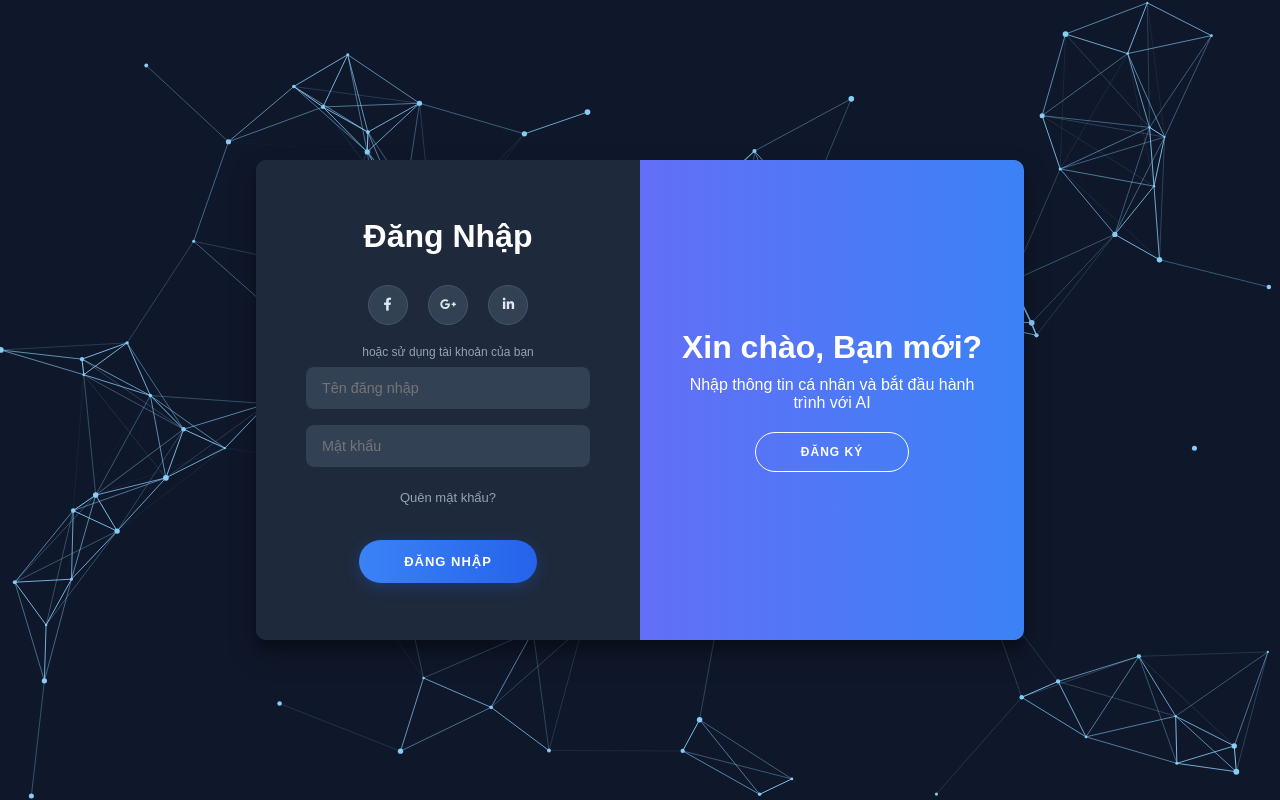
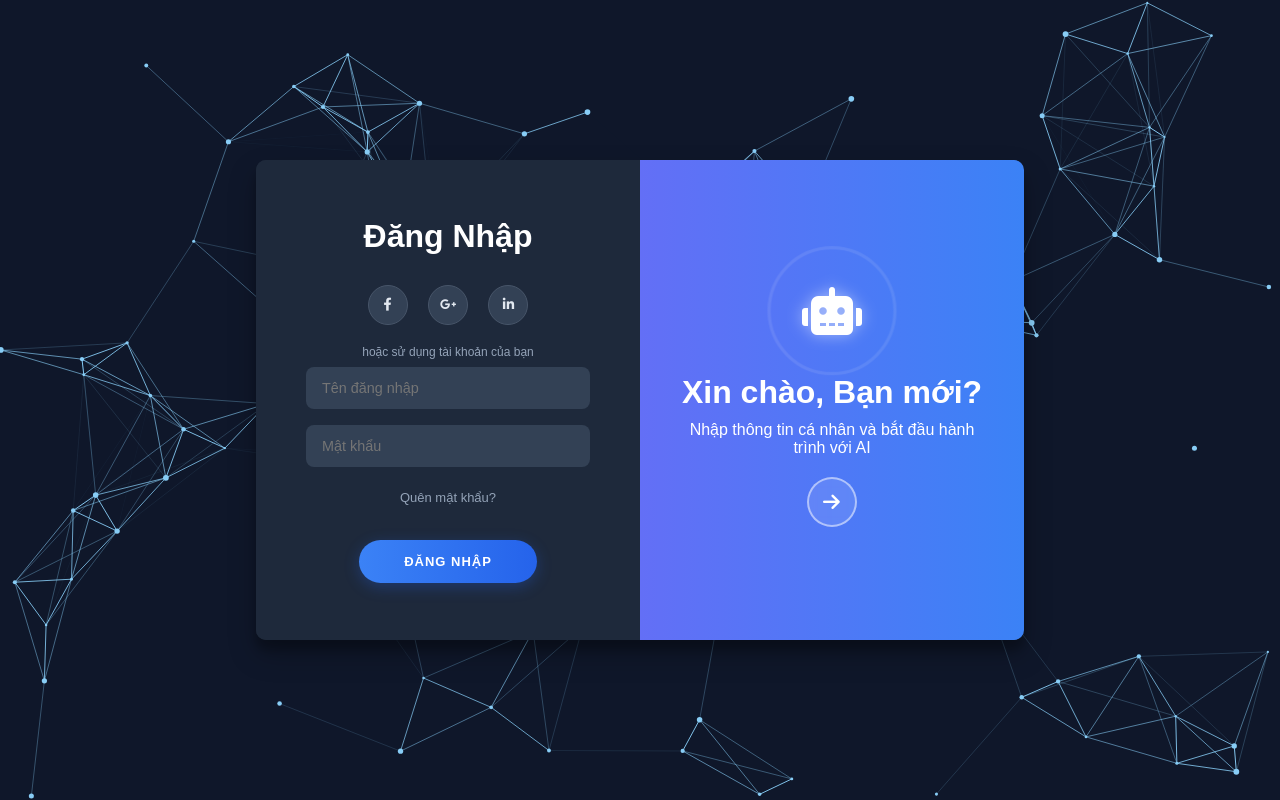
Before and after one commit to atm01232004-lgtm/AI_ObjectDetection, a Flask app: page /login in a window 1280 px wide. Run offline with Flask 3, Linux system fonts and the light colour scheme.

Commit message:
update login page

```diff
--- a/static/style.css
+++ b/static/style.css
@@ -1047,3 +1047,73 @@ button.ghost:focus {
 .target-table th { text-align: left; color: #88CDF6; padding: 10px; border-bottom: 1px solid #334155; }
 .target-table td { padding: 10px; border-bottom: 1px solid #334155; }
 .btn-del-target { color: #ef4444; background: none; border: none; cursor: pointer; }
+
+/* --- LOGO ANIMATION & ICON BUTTONS --- */
+
+/* 1. Container chứa Logo */
+.ai-logo-anim {
+    position: relative;
+    width: 80px;
+    height: 80px;
+    display: flex;
+    justify-content: center;
+    align-items: center;
+    margin-bottom: 20px; /* Cách tiêu đề ra một chút */
+    animation: float 3s ease-in-out infinite; /* Hiệu ứng lơ lửng */
+}
+
+/* Icon chính (Bộ não / Robot) */
+.ai-logo-anim i {
+    font-size: 3rem;
+    color: #fff;
+    z-index: 2;
+    text-shadow: 0 0 15px rgba(255,255,255,0.5);
+}
+
+/* Vòng tròn tỏa ra (Pulse effect) */
+.pulse-ring {
+    position: absolute;
+    width: 100%;
+    height: 100%;
+    border: 2px solid rgba(255, 255, 255, 0.3);
+    border-radius: 50%;
+    animation: pulse-ring 2s cubic-bezier(0.215, 0.61, 0.355, 1) infinite;
+}
+
+/* 2. Nút Mũi tên tròn (Thay thế nút chữ nhật cũ) */
+.btn-circle {
+    border-radius: 50% !important; /* Tròn vo */
+    width: 50px;
+    height: 50px;
+    padding: 0 !important; /* Bỏ padding cũ */
+    display: flex;
+    justify-content: center;
+    align-items: center;
+    font-size: 1.2rem !important;
+    margin-top: 25px;
+    border: 2px solid rgba(255,255,255,0.5) !important;
+    background: rgba(255,255,255,0.1) !important;
+    backdrop-filter: blur(5px);
+}
+
+.btn-circle:hover {
+    background: #fff !important;
+    color: var(--primary) !important; /* Đổi màu icon khi hover */
+    transform: scale(1.1) !important; /* Phóng to nhẹ */
+    box-shadow: 0 0 20px rgba(255,255,255,0.4);
+}
+
+/* --- KEYFRAMES (Định nghĩa chuyển động) --- */
+
+/* Hiệu ứng lơ lửng lên xuống */
+@keyframes float {
+    0% { transform: translateY(0px); }
+    50% { transform: translateY(-10px); }
+    100% { transform: translateY(0px); }
+}
+
+/* Hiệu ứng vòng tròn tỏa ra */
+@keyframes pulse-ring {
+    0% { transform: scale(0.8); opacity: 1; }
+    100% { transform: scale(2); opacity: 0; }
+}
--- a/templates/login.html
+++ b/templates/login.html
@@ -13,6 +13,7 @@
     <div class="container-login" id="container">
 
         <div class="form-container sign-up-container">
+
             <form action="/login" method="POST">
                 <h1>Tạo tài khoản</h1>
                 <div class="social-container">
@@ -55,16 +56,34 @@
 
         <div class="overlay-container">
             <div class="overlay">
+
                 <div class="overlay-panel overlay-left">
+                    <div class="ai-logo-anim">
+                        <div class="pulse-ring"></div>
+                        <i class="fas fa-brain"></i>
+                    </div>
+
                     <h1>Chào mừng trở lại!</h1>
                     <p>Để tiếp tục sử dụng AI Vision Pro, vui lòng đăng nhập</p>
-                    <button class="ghost" id="signIn">Đăng Nhập</button>
+
+                    <button class="ghost btn-circle" id="signIn" title="Đến màn hình Đăng nhập">
+                        <i class="fas fa-arrow-left"></i>
+                    </button>
                 </div>
+
                 <div class="overlay-panel overlay-right">
+                    <div class="ai-logo-anim">
+                        <div class="pulse-ring"></div>
+                        <i class="fas fa-robot"></i> </div>
+
                     <h1>Xin chào, Bạn mới?</h1>
                     <p>Nhập thông tin cá nhân và bắt đầu hành trình với AI</p>
-                    <button class="ghost" id="signUp">Đăng Ký</button>
+
+                    <button class="ghost btn-circle" id="signUp" title="Đến màn hình Đăng ký">
+                        <i class="fas fa-arrow-right"></i>
+                    </button>
                 </div>
+
             </div>
         </div>
     </div>
```
